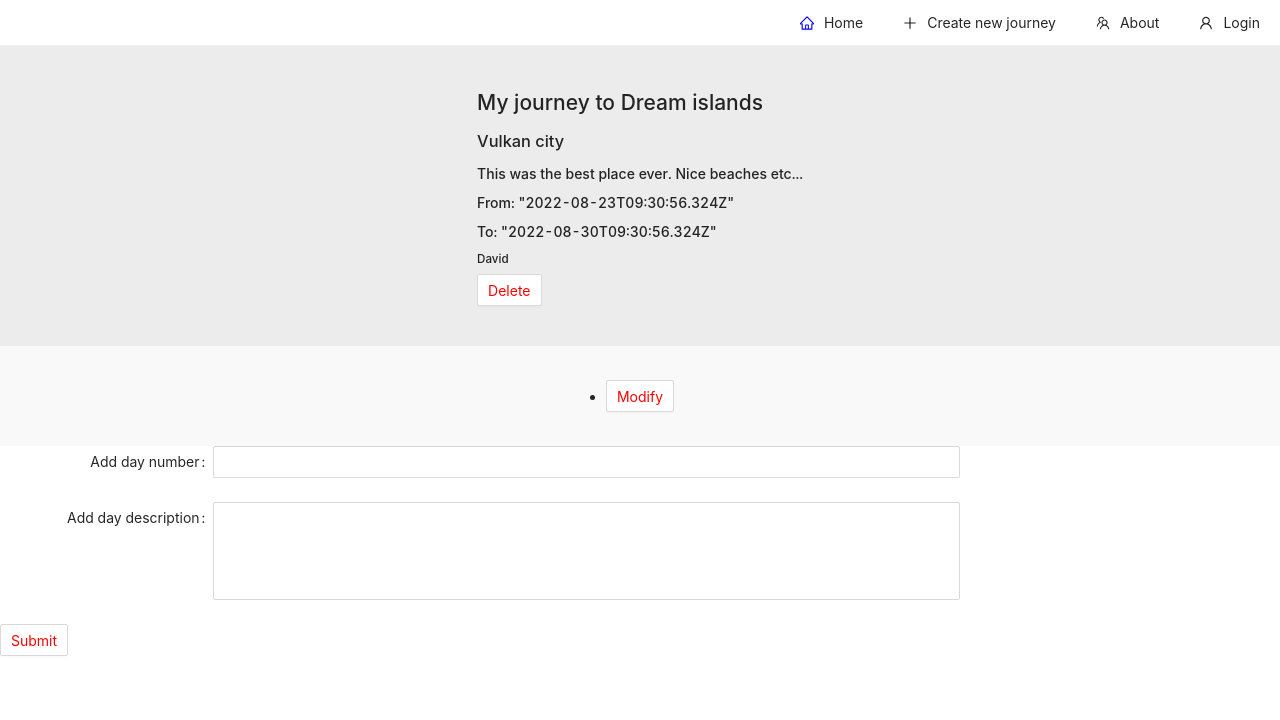
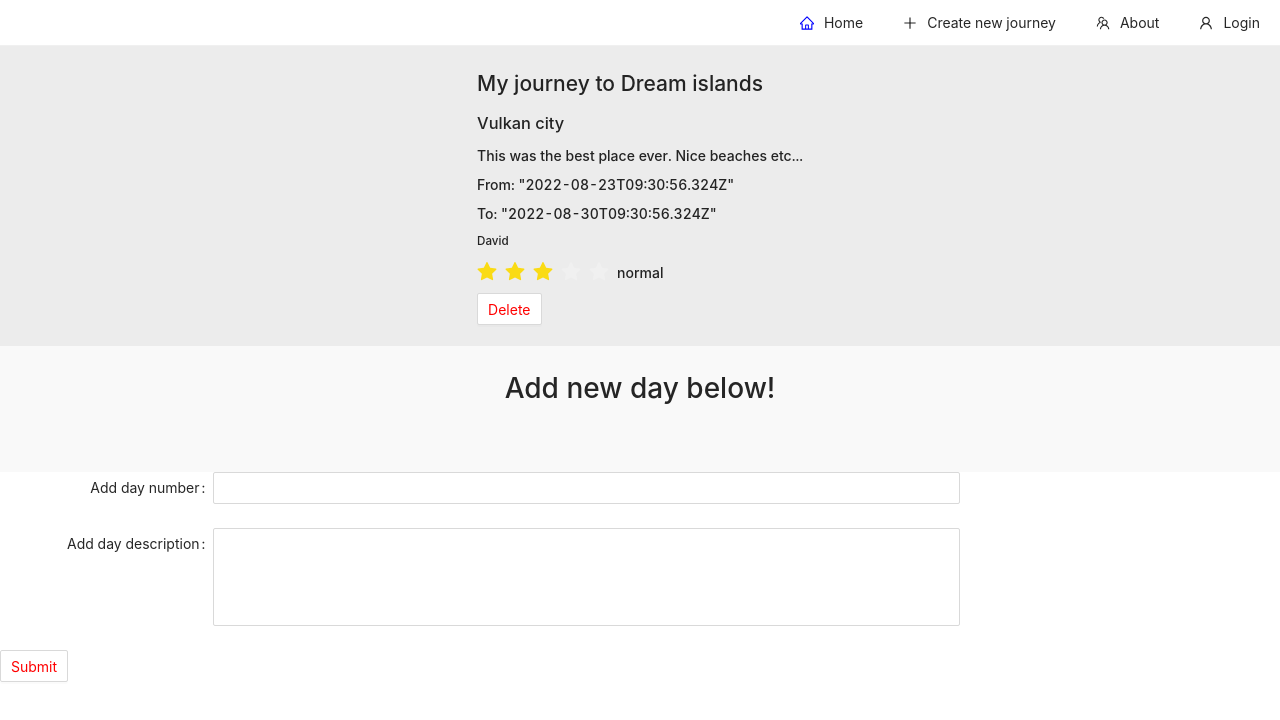
Before and after one commit to Dawid930/travel-app, a React (Create React App) app: page /travels/1 in a window 1280 px wide. Shown: the top 720 px of the page. Built offline with nearby package versions, Linux system fonts and the light colour scheme.

Commit message:
implements rating

```diff
--- a/data/db.json
+++ b/data/db.json
@@ -114,6 +114,20 @@
     {
       "dayDescription": "asdasd",
       "id": 11
+    },
+    {
+      "title": "",
+      "country": "",
+      "location": "",
+      "dateRange": {
+        "start": "2022-09-01T09:29:27.347Z",
+        "end": "2022-09-01T09:29:27.347Z"
+      },
+      "description": "",
+      "author": "",
+      "travelCompanions": "",
+      "rating": 5,
+      "id": 12
     }
   ]
 }
--- a/src/Components/Create.tsx
+++ b/src/Components/Create.tsx
@@ -1,7 +1,7 @@
 import React, { useState } from "react";
 import { PlusOutlined } from "@ant-design/icons";
 import { useNavigate } from "react-router-dom";
-import { Form, Input, Button, DatePicker, InputNumber, Upload, notification } from "antd";
+import { Form, Input, Button, DatePicker, InputNumber, Upload, notification, Rate } from "antd";
 import { StandardButton } from "./Style";
 
 
@@ -12,6 +12,8 @@ type DateSetter = {
     start: Date | undefined,
     end: Date | undefined
 }
+
+const desc = ['terrible', 'bad', 'normal', 'good', 'wonderful'];
 
 const Create = () => {
   const [title, setTitle] = useState("");
@@ -24,6 +26,7 @@ const Create = () => {
     ""
   );
   const [isPending, setIsPending] = useState(false);
+  const [rating, setRating] = useState(3);
   const navigate = useNavigate();
 
   const handleSubmit = (e: React.FormEvent<HTMLFormElement>) => {
@@ -36,6 +39,7 @@ const Create = () => {
       description,
       author,
       travelCompanions,
+      rating
     };
     console.log(travel);
 
@@ -126,6 +130,14 @@ const Create = () => {
           />
         </Form.Item>
 
+        <Form.Item label="Rating">
+          <span>
+            <Rate tooltips={desc} onChange={setRating} value={rating} />
+            {rating ? <span className="ant-rate-text">{desc[rating - 1]}</span> : ''}
+          </span>
+
+        </Form.Item>
+
         <Form.Item label="Upload" valuePropName="fileList">
           <Upload action="/upload.do" listType="picture-card">
             <div>
--- a/src/Components/Style.tsx
+++ b/src/Components/Style.tsx
@@ -5,16 +5,14 @@ import { Menu } from "antd";
 export const FormattedMenu = styled(Menu)(() => ({
   display: "flex",
   justifyContent: "right",
-
 }));
 
-export const UserDiv = styled('div')(() => ({
+export const UserDiv = styled("div")(() => ({
   display: "flex",
-  justifyContent:'right',
-  marginRight: '15px',
-  padding:"10px",
-  gap:"10px"
-
+  justifyContent: "right",
+  marginRight: "15px",
+  padding: "10px",
+  gap: "10px",
 }));
 
 export const StandardButton = styled(Button)(() => ({
@@ -26,6 +24,7 @@ export const StandardButton = styled(Button)(() => ({
     borderColor: "red",
   },
 }));
+
 export const TravelDiv = styled(`div`)(() => ({
   height: "300px",
   display: "flex",
@@ -37,11 +36,13 @@ export const TravelDiv = styled(`div`)(() => ({
 }));
 
 export const DayDiv = styled(`div`)(() => ({
-
   display: "flex",
   flexDirection: "column",
   alignItems: "center",
   justifyContent: "center",
   padding: "20px",
   backgroundColor: "#f9f9f9",
+  li: {
+    listStyle: "none",
+  },
 }));
--- a/src/Components/TravelBlocks.tsx
+++ b/src/Components/TravelBlocks.tsx
@@ -1,19 +1,20 @@
-import React from 'react'
-import { Card } from 'antd';
-import { Travels } from '../Interface/Travel';
-import { Link } from 'react-router-dom';
-import data from '../Data';
+import React, { useState } from "react";
+import { Card, Rate } from "antd";
+import { Travels } from "../Interface/Travel";
+import { Link } from "react-router-dom";
+import data from "../Data";
 import { HomeOutlined, PlusOutlined, TeamOutlined } from "@ant-design/icons";
-import { StandardButton } from './Style';
-
+import { StandardButton } from "./Style";
 
 //<Link to={`/travels/${travel.id}`} />
 
-const TravelBlocks= () => {
+const desc = ["terrible", "bad", "normal", "good", "wonderful"];
 
+const TravelBlocks = () => {
+    const [value, setValue] = useState(5);
 
   return (
-    <div className='travel-list'>
+    <div className="travel-list">
       {data.map((travel) => (
         <div className="site-card-border-less-wrapper" key={travel.id}>
           <Card title={travel.title} bordered={false} style={{ width: 300 }}>
@@ -22,6 +23,15 @@ const TravelBlocks= () => {
             <h4>{travel.description}</h4>
             <h4>{JSON.stringify(travel.dateRange.start)}</h4>
             <h5>{travel.author}</h5>
+            <span>
+              <Rate tooltips={desc} value={travel.rating} disabled />
+              {value ? (
+                <span className="ant-rate-text">{desc[travel.rating - 1]}</span>
+              ) : (
+                ""
+              )}
+            </span>
+
             <Link to={`/travels/${travel.id}`}>
               <StandardButton>More details</StandardButton>
             </Link>
@@ -31,13 +41,13 @@ const TravelBlocks= () => {
       <Link to={`/create`}>
         <div className="plus-card">
           <Card bordered={false} style={{ width: 300 }}>
-                    <PlusOutlined style={{ fontSize: '100px', color: 'red' }} />
+            <PlusOutlined style={{ fontSize: "100px", color: "red" }} />
             <h3>Add new journey</h3>
           </Card>
         </div>
       </Link>
     </div>
   );
-}
+};
 
-export default TravelBlocks
+export default TravelBlocks;
--- a/src/Components/TravelDetails.tsx
+++ b/src/Components/TravelDetails.tsx
@@ -4,15 +4,16 @@ import { Travels, Travel } from "../Interface/Travel";
 import useFetch from "./useFetch";
 import data from "../Data";
 import { DayDiv, StandardButton, TravelDiv } from "./Style";
-import { Form, Input, notification } from "antd";
+import { Form, Input, notification, Rate } from "antd";
 
 const { TextArea } = Input;
 
 type Days = {
   dayNumber: string
   dayDesc: string
+}
 
-}
+const desc = ["terrible", "bad", "normal", "good", "wonderful"];
 
 const TravelDetails = () => {
   const [value, setValue] = useState<Days>({dayNumber:'', dayDesc:''});
@@ -86,24 +87,32 @@ const TravelDetails = () => {
             <h4>From: {JSON.stringify(travel.dateRange.start)}</h4>
             <h4>To: {JSON.stringify(travel.dateRange.end)}</h4>
             <h5>{travel.author}</h5>
+            <h5>
+              <Rate tooltips={desc} value={travel.rating} disabled />
+              {value ? (
+                <span className="ant-rate-text">{desc[travel.rating - 1]}</span>
+              ) : (
+                ""
+              )}
+            </h5>
             <StandardButton onClick={handleClick}>Delete</StandardButton>
           </div>
         )}
       </TravelDiv>
 
-
       <div className="day-addition">
         <DayDiv>
+          {list.length <= 1 && <h1>Add new day below!</h1>}
           <ul>
-            {list.length > 0 && list.map((item, i) =>
-            <li>
+            {list.length > 0 && list.map((item) =>
+            <li key={item.dayNumber}>
               <h1>
-                {item.dayNumber}
+                {item.dayNumber && 'Day: '}{item.dayNumber}
               </h1>
               <p>
                 {item.dayDesc}
               </p>
-              <StandardButton>Modify</StandardButton>
+              {item.dayNumber && <StandardButton>Modify</StandardButton>}
             </li>)}
           </ul>
         </DayDiv>
--- a/src/Data.ts
+++ b/src/Data.ts
@@ -10,6 +10,7 @@ const data = [
         "description": "This was the best place ever. Nice beaches etc...",
         "author": "David",
         "travelCompanions": 2,
+        "rating": 3,
         "id": 1
       },
       {
@@ -23,6 +24,7 @@ const data = [
         "description": "This was the best place ever. Nice beaches etc...",
         "author": "David",
         "travelCompanions": 2,
+        "rating": 5,
         "id": 2
       }
 
```
Lines whose indentation alone changed are shown as unchanged.
